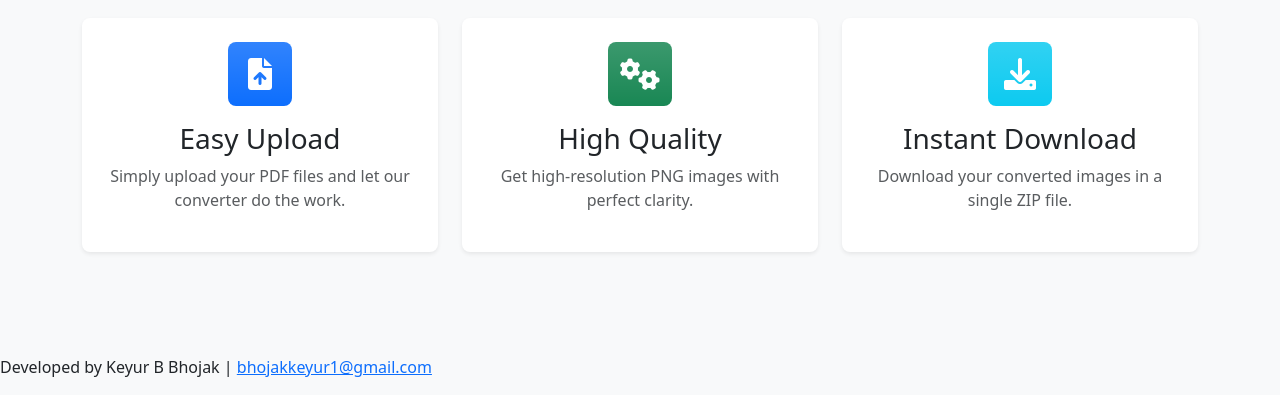
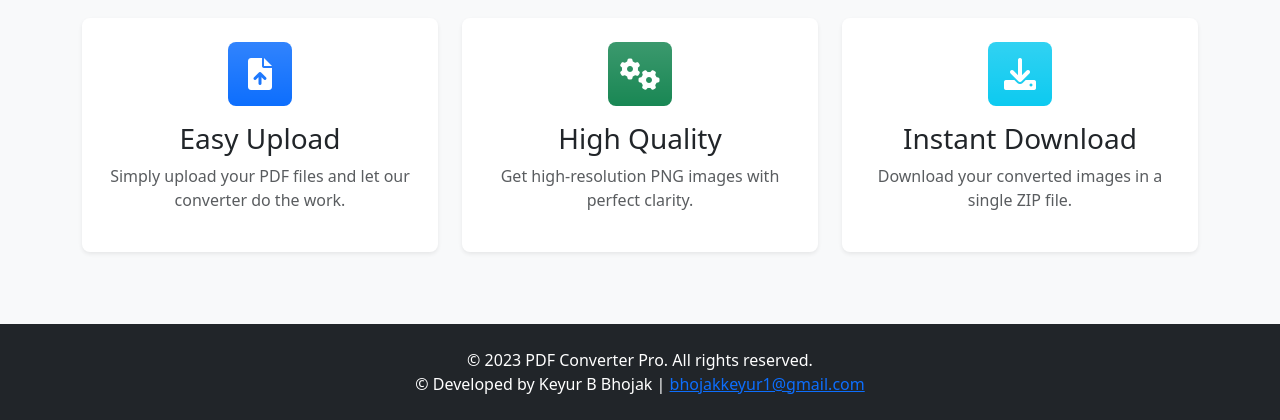
Before and after one commit to keyurbhojak1992/pdf-converter-pro, a Flask app: page / in a window 1280 px wide. Shown: the part 405-825 px from the top of the page. Before the commit the page ends 782 px from the top, so only its background shows below. Run offline with Flask 3, Linux system fonts and the light colour scheme.

Commit message:
Update base.html

```diff
--- a/templates/base.html
+++ b/templates/base.html
@@ -42,9 +42,11 @@
         {% block content %}{% endblock %}
     </div>
 
-    <!-- Footer Section -->
-    <footer class="site-footer">
-        <p>Developed by Keyur B Bhojak | <a href="mailto:bhojakkeyur1@gmail.com">bhojakkeyur1@gmail.com</a></p>
+        <footer class="bg-dark text-white py-4 mt-5">
+        <div class="container text-center">
+            <p class="mb-0">© 2023 PDF Converter Pro. All rights reserved.</p>
+            <p class="mb-0">© Developed by Keyur B Bhojak | <a href="mailto:bhojakkeyur1@gmail.com">bhojakkeyur1@gmail.com</p>
+        </div>
     </footer>
 
     <script src="https://cdn.jsdelivr.net/npm/bootstrap@5.3.0/dist/js/bootstrap.bundle.min.js"></script>
```
